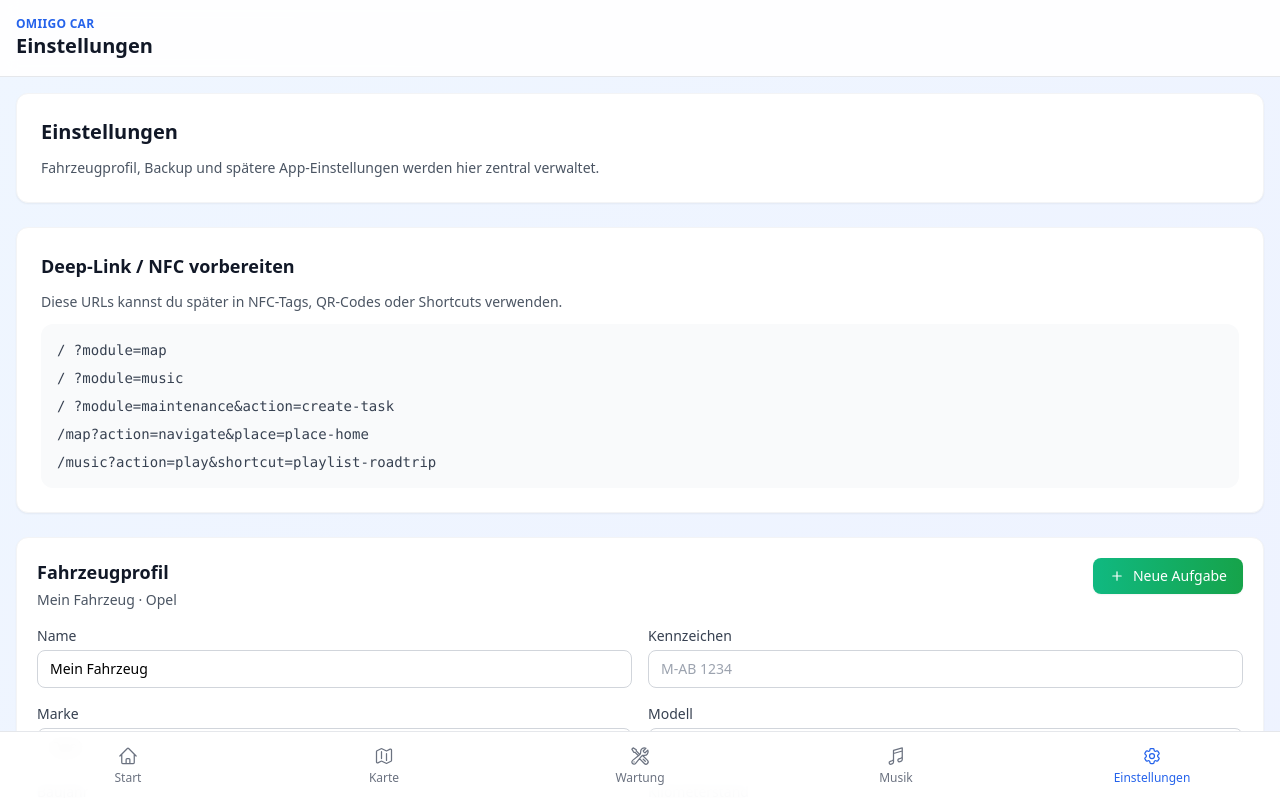
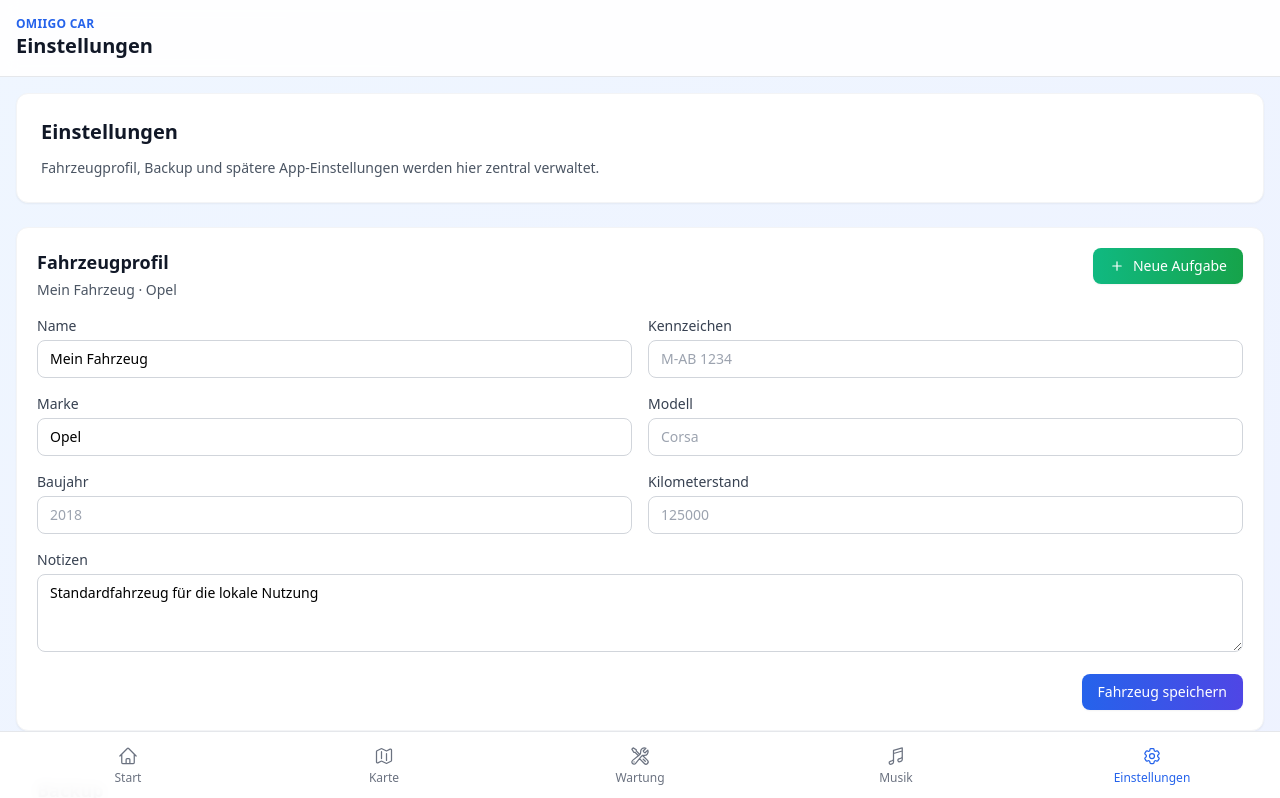
Before and after one commit to azetxxx/opel-check, a Vue app: page /settings in a window 1280 px wide. Shown: the top 798 px of the page. Built offline with nearby package versions, Linux system fonts and the light colour scheme.

Commit message:
chore: remove NFC helper block from settings

```diff
--- a/src/pages/SettingsPage.vue
+++ b/src/pages/SettingsPage.vue
@@ -54,20 +54,6 @@ const importBackup = async (file: File) => {
       </p>
     </section>
 
-    <section class="bg-white rounded-xl shadow-sm border border-gray-100 p-6 space-y-3">
-      <h3 class="text-lg font-semibold text-gray-900">Deep-Link / NFC vorbereiten</h3>
-      <p class="text-sm text-gray-600">
-        Diese URLs kannst du später in NFC-Tags, QR-Codes oder Shortcuts verwenden.
-      </p>
-      <div class="space-y-2 text-sm font-mono text-gray-700 bg-gray-50 rounded-xl p-4 overflow-auto">
-        <div>/ ?module=map</div>
-        <div>/ ?module=music</div>
-        <div>/ ?module=maintenance&amp;action=create-task</div>
-        <div>/map?action=navigate&amp;place=place-home</div>
-        <div>/music?action=play&amp;shortcut=playlist-roadtrip</div>
-      </div>
-    </section>
-
     <VehicleProfileCard :vehicle="activeVehicle" @save="saveVehicleProfile" />
     <BackupPanel :is-importing="isImportingBackup" @export="exportBackup" @import-file="importBackup" />
   </section>
```
